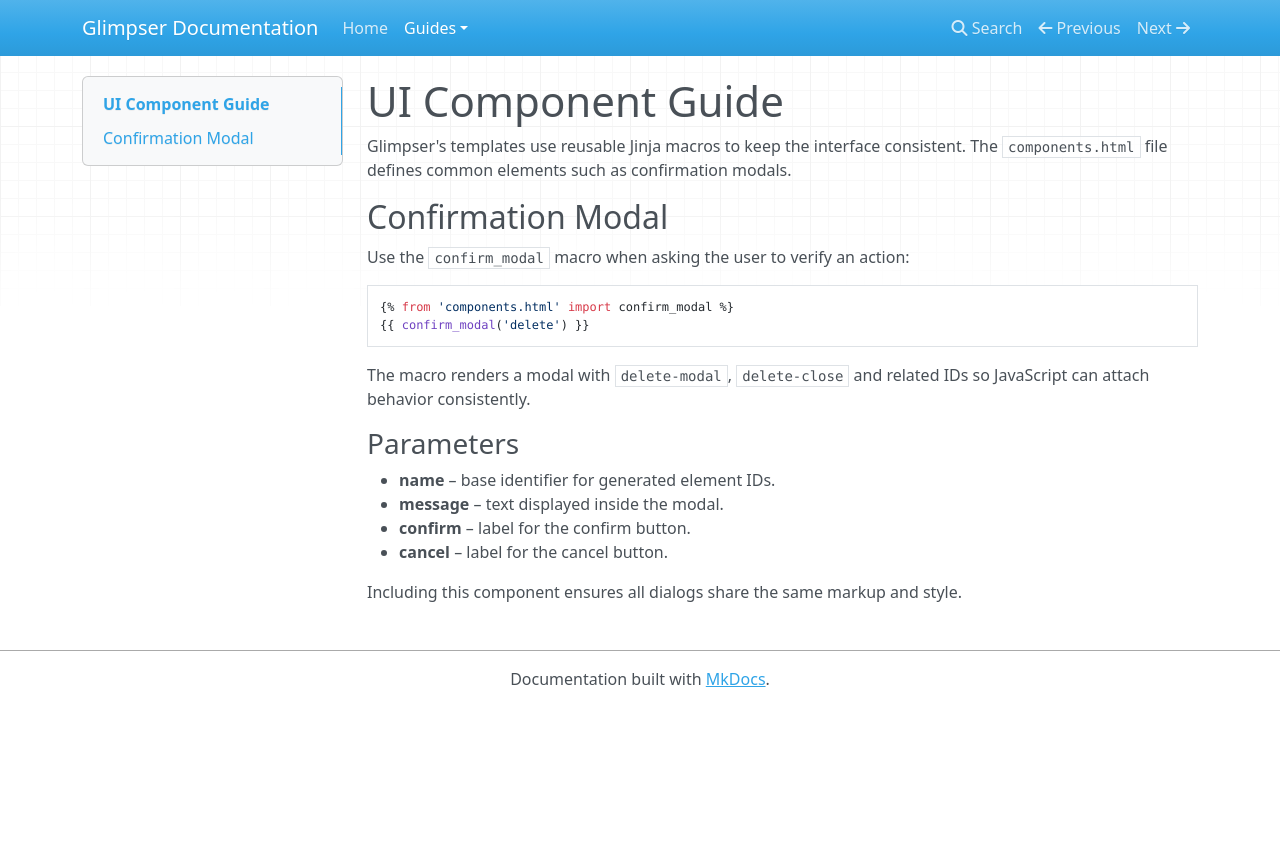
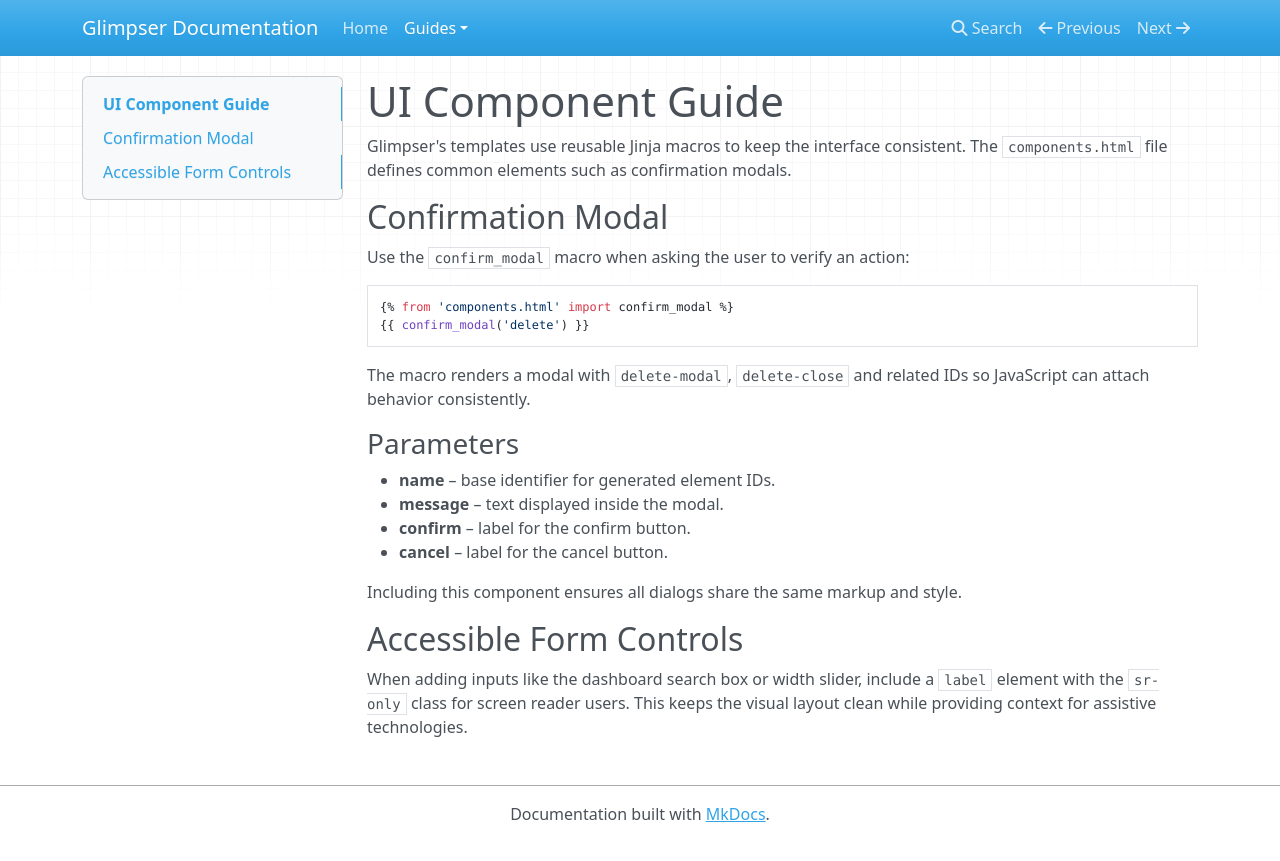
Before and after one commit to KristopherKubicki/glimpser, an MkDocs documentation site: the page built from docs/style_guide.md, in a window 1280 px wide. Shown: the top 861 px of the page. Built offline with MkDocs 1.6.1, drawn with Linux system fonts in a browser that asks for light colours; nearby versions of some CDN libraries.

Commit message:
feat(template): add labels to dashboard controls

```diff
--- a/docs/style_guide.md
+++ b/docs/style_guide.md
@@ -16,9 +16,17 @@ The macro renders a modal with `delete-modal`, `delete-close` and related IDs so
 JavaScript can attach behavior consistently.
 
 ### Parameters
+
 - **name** – base identifier for generated element IDs.
 - **message** – text displayed inside the modal.
 - **confirm** – label for the confirm button.
 - **cancel** – label for the cancel button.
 
 Including this component ensures all dialogs share the same markup and style.
+
+## Accessible Form Controls
+
+When adding inputs like the dashboard search box or width slider, include a
+`label` element with the `sr-only` class for screen reader users.
+This keeps the visual layout clean while providing context for assistive
+technologies.
```
Also changed, not shown: 2 other files.
